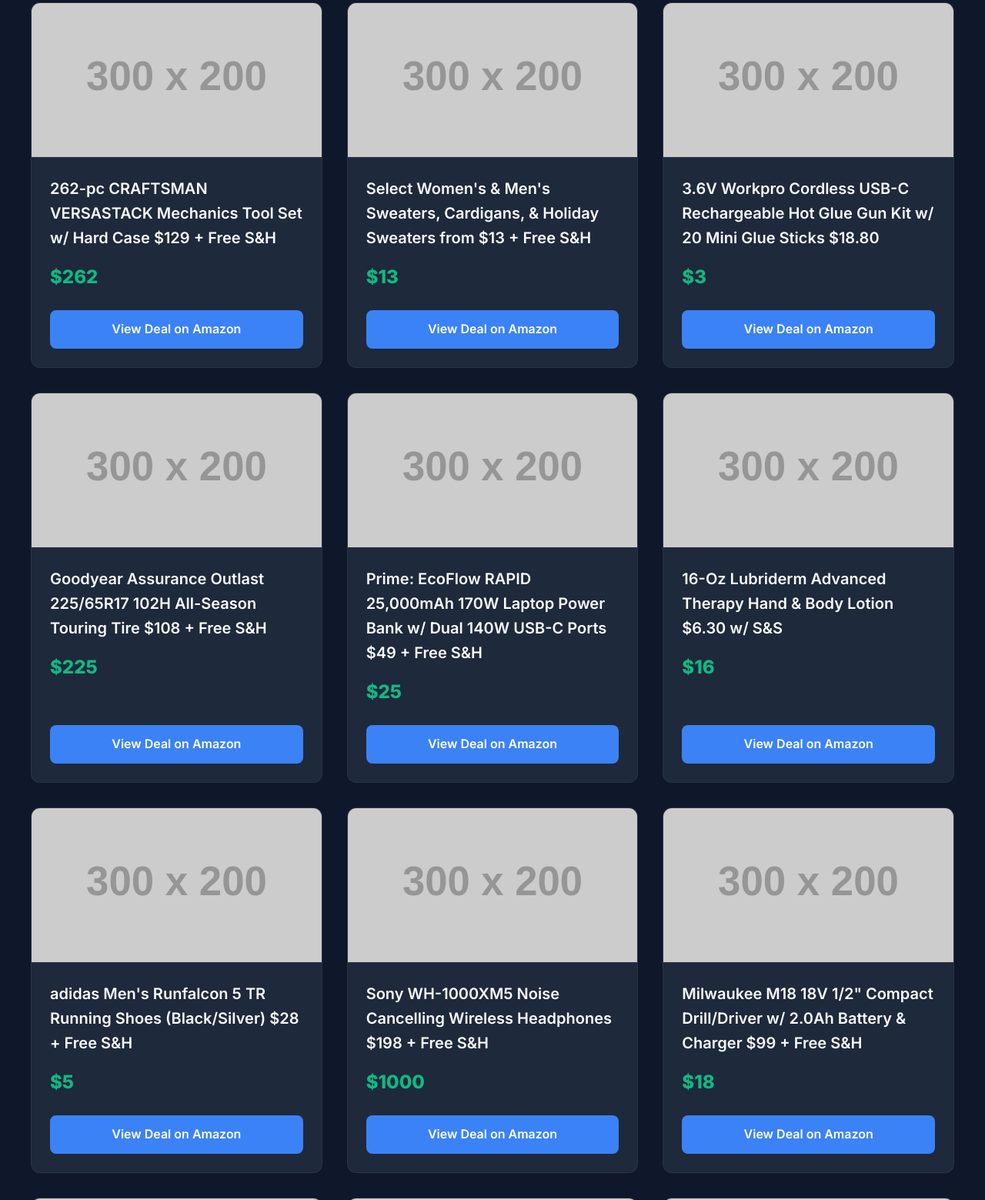
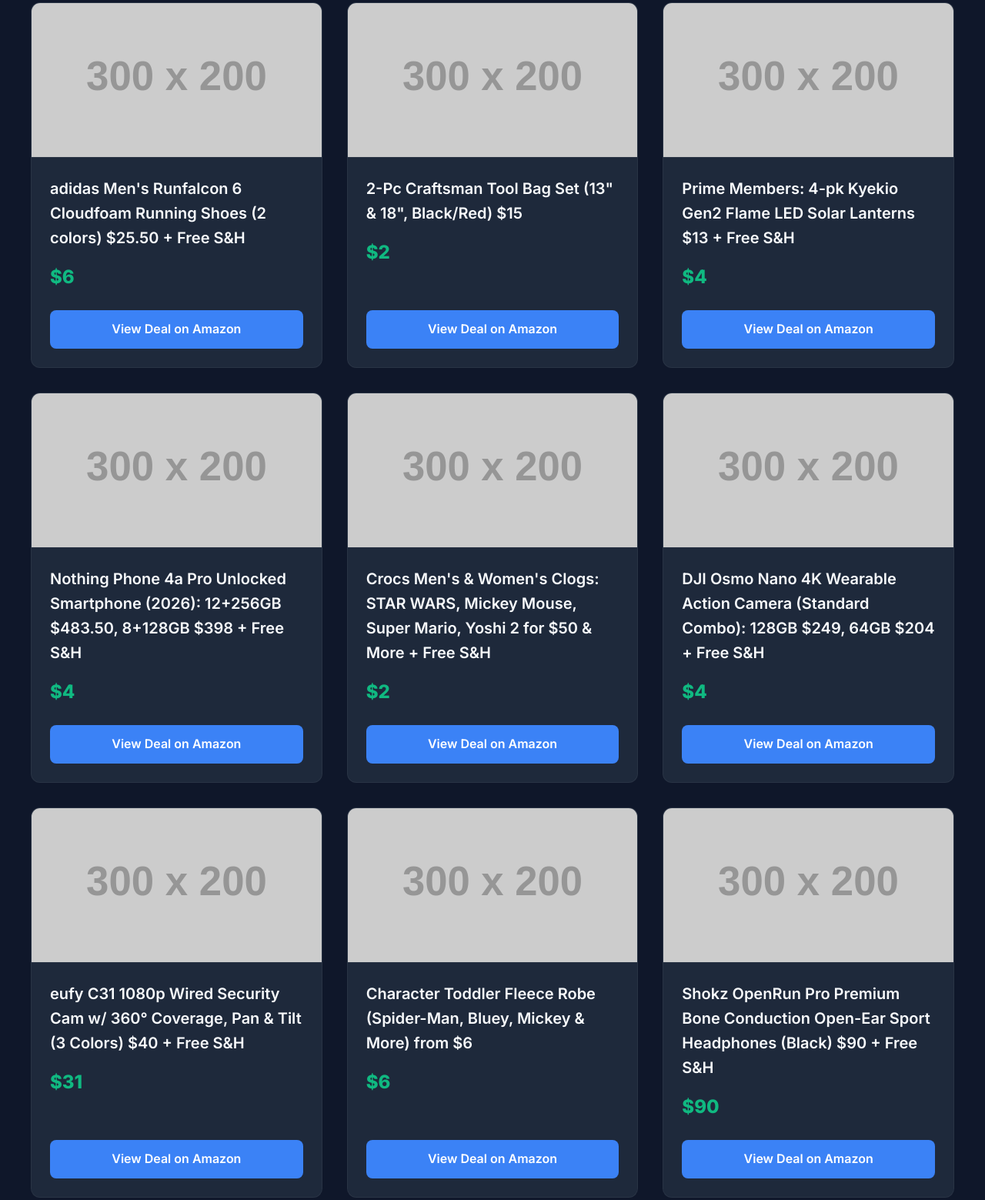
Before and after one commit to littlejosh1233/daily-deals, a plain HTML site: page docs/index.html in a window 1280 px wide. Shown: the part 228-1787 px from the top of the page at 77% size. Drawn offline with Linux system fonts and the light colour scheme; placeholder pictures from the web are drawn by us.

Commit message:
Auto-update daily deals Sat 11/14/2026

```diff
--- a/docs/index.html
+++ b/docs/index.html
@@ -157,159 +157,47 @@
 
     <header>
         <h1>Daily Tech Deals</h1>
-        <p class="subtitle">The best, hand-picked PC parts and gaming gear. Updated November 13, 2026, 02:52 PM.</p>
+        <p class="subtitle">The best, hand-picked PC parts and gaming gear. Updated November 14, 2026, 03:56 PM.</p>
     </header>
 
     <div class="container">
 
         <div class="card">
-            <img src="https://via.placeholder.com/300x200?text=Top+Deal" alt="262-pc CRAFTSMAN VERSASTACK Mechanics Tool Set w/ Hard Case $129 + Free S&H" class="card-img">
+            <img src="https://via.placeholder.com/300x200?text=Top+Deal" alt="adidas Men's Runfalcon 6 Cloudfoam Running Shoes (2 colors) $25.50 + Free S&H" class="card-img">
             <div class="card-content">
-                <h2 class="card-title">262-pc CRAFTSMAN VERSASTACK Mechanics Tool Set w/ Hard Case $129 + Free S&H</h2>
+                <h2 class="card-title">adidas Men's Runfalcon 6 Cloudfoam Running Shoes (2 colors) $25.50 + Free S&H</h2>
                 <div class="card-price-row">
                     <div>
-                        <span class="price">$262</span>
+                        <span class="price">$6</span>
 
                     </div>
 
                 </div>
                 <!-- This links to the product using YOUR affiliate tag -->
-                <a href="https://slickdeals.net/f/20301399-craftsman-versastack-262-piece-metric-sae-mechanics-tool-set-w-hard-case-129-free-shipping?utm_source=rss&utm_content=fp&utm_medium=RSS2?tag=little1233s-20" target="_blank" class="btn">View Deal on Amazon</a>
+                <a href="https://slickdeals.net/f/20303196-adidas-men-s-runfalcon-6-cloudfoam-running-shoes-2-colors-25-5?utm_source=rss&utm_content=fp&utm_medium=RSS2?tag=little1233s-20" target="_blank" class="btn">View Deal on Amazon</a>
             </div>
         </div>
 
         <div class="card">
-            <img src="https://via.placeholder.com/300x200?text=Top+Deal" alt="Select Women's & Men's Sweaters, Cardigans, & Holiday Sweaters from $13 + Free S&H" class="card-img">
+            <img src="https://via.placeholder.com/300x200?text=Top+Deal" alt="2-Pc Craftsman Tool Bag Set (13" & 18", Black/Red) $15" class="card-img">
             <div class="card-content">
-                <h2 class="card-title">Select Women's & Men's Sweaters, Cardigans, & Holiday Sweaters from $13 + Free S&H</h2>
+                <h2 class="card-title">2-Pc Craftsman Tool Bag Set (13" & 18", Black/Red) $15</h2>
                 <div class="card-price-row">
                     <div>
-                        <span class="price">$13</span>
+                        <span class="price">$2</span>
 
                     </div>
 
                 </div>
                 <!-- This links to the product using YOUR affiliate tag -->
-                <a href="https://slickdeals.net/f/20294262-women-s-men-s-sweaters-cardigans-a-new-day-women-s-cozy-knit-polo-sweater-15-goodfellow-co-men-s-soft-knit-v-neck-cardigan-sweater-15-more-fs?utm_source=rss&utm_content=fp&utm_medium=RSS2?tag=little1233s-20" target="_blank" class="btn">View Deal on Amazon</a>
+                <a href="https://slickdeals.net/f/20310342-craftsman-13-18-zippered-tool-bag-combo-14-99-free-shipping-w-prime-or-on-35?utm_source=rss&utm_content=fp&utm_medium=RSS2?tag=little1233s-20" target="_blank" class="btn">View Deal on Amazon</a>
             </div>
         </div>
 
         <div class="card">
-            <img src="https://via.placeholder.com/300x200?text=Top+Deal" alt="3.6V Workpro Cordless USB-C Rechargeable Hot Glue Gun Kit w/ 20 Mini Glue Sticks $18.80" class="card-img">
+            <img src="https://via.placeholder.com/300x200?text=Top+Deal" alt="Prime Members: 4-pk Kyekio Gen2 Flame LED Solar Lanterns $13 + Free S&H" class="card-img">
             <div class="card-content">
-                <h2 class="card-title">3.6V Workpro Cordless USB-C Rechargeable Hot Glue Gun Kit w/ 20 Mini Glue Sticks $18.80</h2>
-                <div class="card-price-row">
-                    <div>
-                        <span class="price">$3</span>
-
-                    </div>
-
-                </div>
-                <!-- This links to the product using YOUR affiliate tag -->
-                <a href="https://slickdeals.net/f/20295303-3-6v-workpro-cordless-usb-c-rechargeable-hot-glue-gun-kit-w-20-mini-glue-sticks-18-79-free-shipping-w-walmart-or-on-35?utm_source=rss&utm_content=fp&utm_medium=RSS2?tag=little1233s-20" target="_blank" class="btn">View Deal on Amazon</a>
-            </div>
-        </div>
-
-        <div class="card">
-            <img src="https://via.placeholder.com/300x200?text=Top+Deal" alt="Goodyear Assurance Outlast 225/65R17 102H All-Season Touring Tire $108 + Free S&H" class="card-img">
-            <div class="card-content">
-                <h2 class="card-title">Goodyear Assurance Outlast 225/65R17 102H All-Season Touring Tire $108 + Free S&H</h2>
-                <div class="card-price-row">
-                    <div>
-                        <span class="price">$225</span>
-
-                    </div>
-
-                </div>
-                <!-- This links to the product using YOUR affiliate tag -->
-                <a href="https://slickdeals.net/f/20300880-goodyear-assurance-outlast-225-65r17-102h-all-season-tire-fits-2018-23-chevrolet-equinox-lt-2015-17-subaru-outback-3-6r-touring-108?utm_source=rss&utm_content=fp&utm_medium=RSS2?tag=little1233s-20" target="_blank" class="btn">View Deal on Amazon</a>
-            </div>
-        </div>
-
-        <div class="card">
-            <img src="https://via.placeholder.com/300x200?text=Top+Deal" alt="Prime: EcoFlow RAPID 25,000mAh 170W Laptop Power Bank w/ Dual 140W USB-C Ports $49 + Free S&H" class="card-img">
-            <div class="card-content">
-                <h2 class="card-title">Prime: EcoFlow RAPID 25,000mAh 170W Laptop Power Bank w/ Dual 140W USB-C Ports $49 + Free S&H</h2>
-                <div class="card-price-row">
-                    <div>
-                        <span class="price">$25</span>
-
-                    </div>
-
-                </div>
-                <!-- This links to the product using YOUR affiliate tag -->
-                <a href="https://slickdeals.net/f/20291853-prime-ecoflow-rapid-25-000mah-170w-laptop-power-bank-w-dual-140w-usb-c-ports-tft-display-48-99-free-shipping?utm_source=rss&utm_content=fp&utm_medium=RSS2?tag=little1233s-20" target="_blank" class="btn">View Deal on Amazon</a>
-            </div>
-        </div>
-
-        <div class="card">
-            <img src="https://via.placeholder.com/300x200?text=Top+Deal" alt="16-Oz Lubriderm Advanced Therapy Hand & Body Lotion $6.30 w/ S&S" class="card-img">
-            <div class="card-content">
-                <h2 class="card-title">16-Oz Lubriderm Advanced Therapy Hand & Body Lotion $6.30 w/ S&S</h2>
-                <div class="card-price-row">
-                    <div>
-                        <span class="price">$16</span>
-
-                    </div>
-
-                </div>
-                <!-- This links to the product using YOUR affiliate tag -->
-                <a href="https://slickdeals.net/f/20287365-16-oz-lubriderm-advanced-therapy-hand-body-lotion-fragrance-free-6-29-w-s-s-free-shipping-w-prime-or-35?utm_source=rss&utm_content=fp&utm_medium=RSS2?tag=little1233s-20" target="_blank" class="btn">View Deal on Amazon</a>
-            </div>
-        </div>
-
-        <div class="card">
-            <img src="https://via.placeholder.com/300x200?text=Top+Deal" alt="adidas Men's Runfalcon 5 TR Running Shoes (Black/Silver) $28 + Free S&H" class="card-img">
-            <div class="card-content">
-                <h2 class="card-title">adidas Men's Runfalcon 5 TR Running Shoes (Black/Silver) $28 + Free S&H</h2>
-                <div class="card-price-row">
-                    <div>
-                        <span class="price">$5</span>
-
-                    </div>
-
-                </div>
-                <!-- This links to the product using YOUR affiliate tag -->
-                <a href="https://slickdeals.net/f/20288430-adidas-men-runfalcon-5-tr-running-shoes-core-black-silver-metallic-carbon-28?utm_source=rss&utm_content=fp&utm_medium=RSS2?tag=little1233s-20" target="_blank" class="btn">View Deal on Amazon</a>
-            </div>
-        </div>
-
-        <div class="card">
-            <img src="https://via.placeholder.com/300x200?text=Top+Deal" alt="Sony WH-1000XM5 Noise Cancelling Wireless Headphones $198 + Free S&H" class="card-img">
-            <div class="card-content">
-                <h2 class="card-title">Sony WH-1000XM5 Noise Cancelling Wireless Headphones $198 + Free S&H</h2>
-                <div class="card-price-row">
-                    <div>
-                        <span class="price">$1000</span>
-
-                    </div>
-
-                </div>
-                <!-- This links to the product using YOUR affiliate tag -->
-                <a href="https://slickdeals.net/f/20296983-sony-wh-1000xm5-wireless-noise-cancelling-over-the-ear-headphones-4-colors-best-buy-198?utm_source=rss&utm_content=fp&utm_medium=RSS2?tag=little1233s-20" target="_blank" class="btn">View Deal on Amazon</a>
-            </div>
-        </div>
-
-        <div class="card">
-            <img src="https://via.placeholder.com/300x200?text=Top+Deal" alt="Milwaukee M18 18V 1/2" Compact Drill/Driver w/ 2.0Ah Battery & Charger $99 + Free S&H" class="card-img">
-            <div class="card-content">
-                <h2 class="card-title">Milwaukee M18 18V 1/2" Compact Drill/Driver w/ 2.0Ah Battery & Charger $99 + Free S&H</h2>
-                <div class="card-price-row">
-                    <div>
-                        <span class="price">$18</span>
-
-                    </div>
-
-                </div>
-                <!-- This links to the product using YOUR affiliate tag -->
-                <a href="https://slickdeals.net/f/20289783-milwaukee-m18-18v-lithium-ion-brushless-cordless-1-2-in-compact-drill-driver-with-one-2-0-ah-battery-charger-and-tool-bag-99?utm_source=rss&utm_content=fp&utm_medium=RSS2?tag=little1233s-20" target="_blank" class="btn">View Deal on Amazon</a>
-            </div>
-        </div>
-
-        <div class="card">
-            <img src="https://via.placeholder.com/300x200?text=Top+Deal" alt="4-Pc Ryobi Titanium Hex Shank Drill Bit Set $5 + Free S&H" class="card-img">
-            <div class="card-content">
-                <h2 class="card-title">4-Pc Ryobi Titanium Hex Shank Drill Bit Set $5 + Free S&H</h2>
+                <h2 class="card-title">Prime Members: 4-pk Kyekio Gen2 Flame LED Solar Lanterns $13 + Free S&H</h2>
                 <div class="card-price-row">
                     <div>
                         <span class="price">$4</span>
@@ -318,39 +206,151 @@
 
                 </div>
                 <!-- This links to the product using YOUR affiliate tag -->
-                <a href="https://slickdeals.net/f/20303193-ryobi-4-piece-titanium-hex-shank-drill-bit-set-home-depot-4-97?utm_source=rss&utm_content=fp&utm_medium=RSS2?tag=little1233s-20" target="_blank" class="btn">View Deal on Amazon</a>
+                <a href="https://slickdeals.net/f/20294415-prime-4-pack-kyekio-gen2-solar-flickering-flame-hanging-led-lanterns-14-99-free-shipping?utm_source=rss&utm_content=fp&utm_medium=RSS2?tag=little1233s-20" target="_blank" class="btn">View Deal on Amazon</a>
             </div>
         </div>
 
         <div class="card">
-            <img src="https://via.placeholder.com/300x200?text=Top+Deal" alt="Hasbro Gaming Jenga Classic Wooden Block Stacking Game $5" class="card-img">
+            <img src="https://via.placeholder.com/300x200?text=Top+Deal" alt="Nothing Phone 4a Pro Unlocked Smartphone (2026): 12+256GB $483.50, 8+128GB $398 + Free S&H" class="card-img">
             <div class="card-content">
-                <h2 class="card-title">Hasbro Gaming Jenga Classic Wooden Block Stacking Game $5</h2>
+                <h2 class="card-title">Nothing Phone 4a Pro Unlocked Smartphone (2026): 12+256GB $483.50, 8+128GB $398 + Free S&H</h2>
                 <div class="card-price-row">
                     <div>
-                        <span class="price">$5</span>
+                        <span class="price">$4</span>
 
                     </div>
 
                 </div>
                 <!-- This links to the product using YOUR affiliate tag -->
-                <a href="https://slickdeals.net/f/20295153-walmart-members-hasbro-jenga-classic-wooden-block-stacking-game-5-free-shipping?utm_source=rss&utm_content=fp&utm_medium=RSS2?tag=little1233s-20" target="_blank" class="btn">View Deal on Amazon</a>
+                <a href="https://slickdeals.net/f/20302080-398-nothing-phone-4a-pro-unlocked-smartphone-2026-at-amazon?utm_source=rss&utm_content=fp&utm_medium=RSS2?tag=little1233s-20" target="_blank" class="btn">View Deal on Amazon</a>
             </div>
         </div>
 
         <div class="card">
-            <img src="https://via.placeholder.com/300x200?text=Top+Deal" alt="1-kg 1.75mm eSUN  PLA+ Spoolless 3D Printer Refill Filament (Cold White) $9" class="card-img">
+            <img src="https://via.placeholder.com/300x200?text=Top+Deal" alt="Crocs Men's & Women's Clogs: STAR WARS, Mickey Mouse, Super Mario, Yoshi 2 for $50 & More + Free S&H" class="card-img">
             <div class="card-content">
-                <h2 class="card-title">1-kg 1.75mm eSUN  PLA+ Spoolless 3D Printer Refill Filament (Cold White) $9</h2>
+                <h2 class="card-title">Crocs Men's & Women's Clogs: STAR WARS, Mickey Mouse, Super Mario, Yoshi 2 for $50 & More + Free S&H</h2>
                 <div class="card-price-row">
                     <div>
-                        <span class="price">$1</span>
+                        <span class="price">$2</span>
 
                     </div>
 
                 </div>
                 <!-- This links to the product using YOUR affiliate tag -->
-                <a href="https://slickdeals.net/f/20303091-esun-1kg-1-75mm-pla-spoolless-3d-printer-refill-filament-cold-white-8-99-free-shipping-w-prime-or-on-35?utm_source=rss&utm_content=fp&utm_medium=RSS2?tag=little1233s-20" target="_blank" class="btn">View Deal on Amazon</a>
+                <a href="https://slickdeals.net/f/20287554-crocs-men-s-women-s-clogs-star-wars-mickey-mouse-super-mario-yoshi-2-for-50-more-free-s-h-on-55?utm_source=rss&utm_content=fp&utm_medium=RSS2?tag=little1233s-20" target="_blank" class="btn">View Deal on Amazon</a>
+            </div>
+        </div>
+
+        <div class="card">
+            <img src="https://via.placeholder.com/300x200?text=Top+Deal" alt="DJI Osmo Nano 4K Wearable Action Camera (Standard Combo): 128GB $249, 64GB $204 + Free S&H" class="card-img">
+            <div class="card-content">
+                <h2 class="card-title">DJI Osmo Nano 4K Wearable Action Camera (Standard Combo): 128GB $249, 64GB $204 + Free S&H</h2>
+                <div class="card-price-row">
+                    <div>
+                        <span class="price">$4</span>
+
+                    </div>
+
+                </div>
+                <!-- This links to the product using YOUR affiliate tag -->
+                <a href="https://slickdeals.net/f/20242011-dji-osmo-nano-4k-wearable-action-camera-standard-combo-128gb-249-64gb-204-free-s-h?utm_source=rss&utm_content=fp&utm_medium=RSS2?tag=little1233s-20" target="_blank" class="btn">View Deal on Amazon</a>
+            </div>
+        </div>
+
+        <div class="card">
+            <img src="https://via.placeholder.com/300x200?text=Top+Deal" alt="eufy C31 1080p Wired Security Cam w/ 360° Coverage, Pan & Tilt (3 Colors) $40 + Free S&H" class="card-img">
+            <div class="card-content">
+                <h2 class="card-title">eufy C31 1080p Wired Security Cam w/ 360° Coverage, Pan & Tilt (3 Colors) $40 + Free S&H</h2>
+                <div class="card-price-row">
+                    <div>
+                        <span class="price">$31</span>
+
+                    </div>
+
+                </div>
+                <!-- This links to the product using YOUR affiliate tag -->
+                <a href="https://slickdeals.net/f/20301162-eufy-c31-1080p-wired-security-cam-w-360-coverage-pan-tilt-3-colors-40-free-s-h?utm_source=rss&utm_content=fp&utm_medium=RSS2?tag=little1233s-20" target="_blank" class="btn">View Deal on Amazon</a>
+            </div>
+        </div>
+
+        <div class="card">
+            <img src="https://via.placeholder.com/300x200?text=Top+Deal" alt="Character Toddler Fleece Robe (Spider-Man, Bluey, Mickey & More) from $6" class="card-img">
+            <div class="card-content">
+                <h2 class="card-title">Character Toddler Fleece Robe (Spider-Man, Bluey, Mickey & More) from $6</h2>
+                <div class="card-price-row">
+                    <div>
+                        <span class="price">$6</span>
+
+                    </div>
+
+                </div>
+                <!-- This links to the product using YOUR affiliate tag -->
+                <a href="https://slickdeals.net/f/20305560-character-toddler-fleece-robe-spider-man-bluey-mickey-more-sizes-12m-5t-from-6-free-shipping-w-walmart-or-on-35?utm_source=rss&utm_content=fp&utm_medium=RSS2?tag=little1233s-20" target="_blank" class="btn">View Deal on Amazon</a>
+            </div>
+        </div>
+
+        <div class="card">
+            <img src="https://via.placeholder.com/300x200?text=Top+Deal" alt="Shokz OpenRun Pro Premium Bone Conduction Open-Ear Sport Headphones (Black) $90 + Free S&H" class="card-img">
+            <div class="card-content">
+                <h2 class="card-title">Shokz OpenRun Pro Premium Bone Conduction Open-Ear Sport Headphones (Black) $90 + Free S&H</h2>
+                <div class="card-price-row">
+                    <div>
+                        <span class="price">$90</span>
+
+                    </div>
+
+                </div>
+                <!-- This links to the product using YOUR affiliate tag -->
+                <a href="https://slickdeals.net/f/20301585-shokz-openrun-pro-premium-bone-conduction-open-ear-sport-headphones-black-89-99?utm_source=rss&utm_content=fp&utm_medium=RSS2?tag=little1233s-20" target="_blank" class="btn">View Deal on Amazon</a>
+            </div>
+        </div>
+
+        <div class="card">
+            <img src="https://via.placeholder.com/300x200?text=Top+Deal" alt="Fisher-Price Wood Montessori Triangle Puzzle Learning Activity $2.85" class="card-img">
+            <div class="card-content">
+                <h2 class="card-title">Fisher-Price Wood Montessori Triangle Puzzle Learning Activity $2.85</h2>
+                <div class="card-price-row">
+                    <div>
+                        <span class="price">$2.85</span>
+
+                    </div>
+
+                </div>
+                <!-- This links to the product using YOUR affiliate tag -->
+                <a href="https://slickdeals.net/f/20296497-10-piece-fisher-price-wood-montessori-toy-triangle-puzzle-2-86-free-shipping-w-prime-or-on-35?utm_source=rss&utm_content=fp&utm_medium=RSS2?tag=little1233s-20" target="_blank" class="btn">View Deal on Amazon</a>
+            </div>
+        </div>
+
+        <div class="card">
+            <img src="https://via.placeholder.com/300x200?text=Top+Deal" alt="Calvin Klein Women's Faux Fur Pom Winter Beanie w/ Velboa Fleece Lining (2 colors) from $13.10" class="card-img">
+            <div class="card-content">
+                <h2 class="card-title">Calvin Klein Women's Faux Fur Pom Winter Beanie w/ Velboa Fleece Lining (2 colors) from $13.10</h2>
+                <div class="card-price-row">
+                    <div>
+                        <span class="price">$2</span>
+
+                    </div>
+
+                </div>
+                <!-- This links to the product using YOUR affiliate tag -->
+                <a href="https://slickdeals.net/f/20306352-calvin-klein-women-s-faux-fur-pom-winter-beanie-with-velboa-fleece-lining-cream-one-size-16-11?utm_source=rss&utm_content=fp&utm_medium=RSS2?tag=little1233s-20" target="_blank" class="btn">View Deal on Amazon</a>
+            </div>
+        </div>
+
+        <div class="card">
+            <img src="https://via.placeholder.com/300x200?text=Top+Deal" alt="The Super Mario Galaxy Movie: Collector's Edition (4K UHD + Blu-ray + Digital) $13" class="card-img">
+            <div class="card-content">
+                <h2 class="card-title">The Super Mario Galaxy Movie: Collector's Edition (4K UHD + Blu-ray + Digital) $13</h2>
+                <div class="card-price-row">
+                    <div>
+                        <span class="price">$4</span>
+
+                    </div>
+
+                </div>
+                <!-- This links to the product using YOUR affiliate tag -->
+                <a href="https://slickdeals.net/f/20308083-new-12-99-the-super-mario-galaxy-movie-collector-s-edition-4k-ultra-hd-blu-ray-digital-4k-at-amazon?utm_source=rss&utm_content=fp&utm_medium=RSS2?tag=little1233s-20" target="_blank" class="btn">View Deal on Amazon</a>
             </div>
         </div>
 
```
